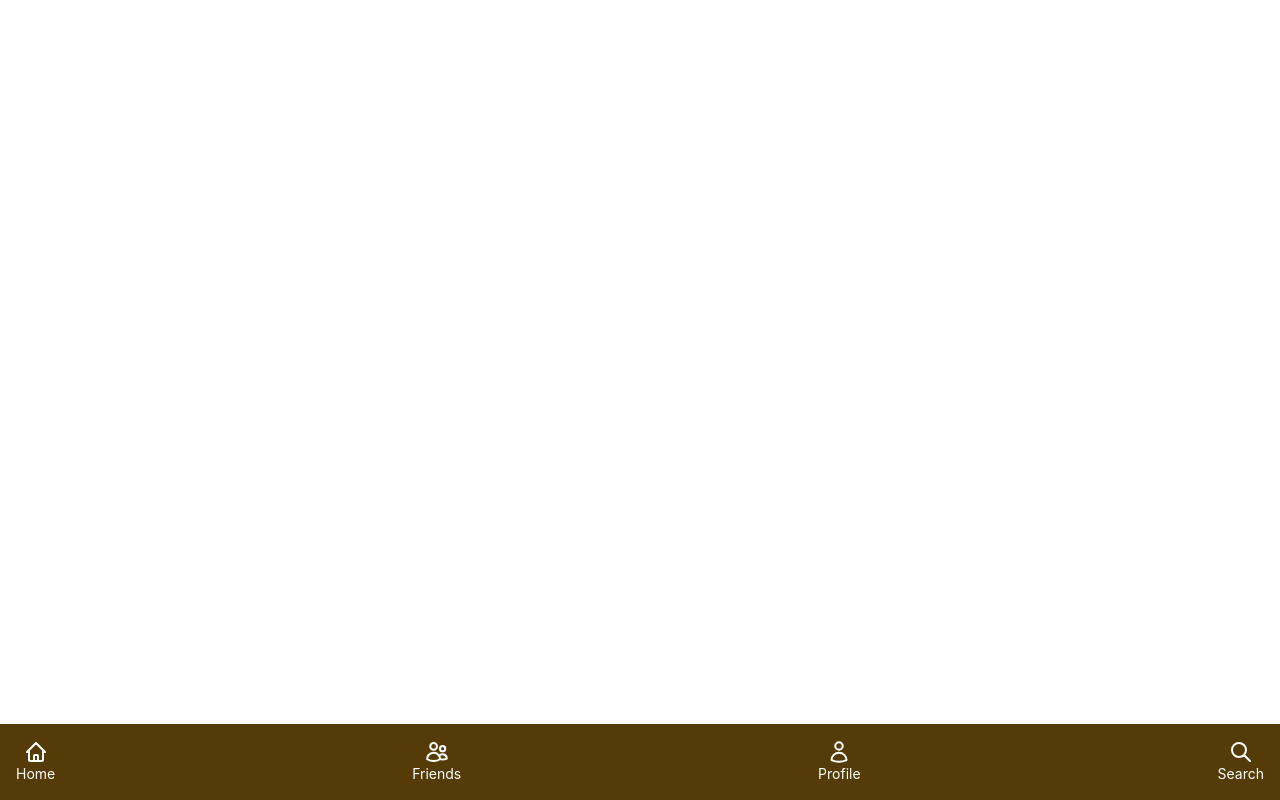
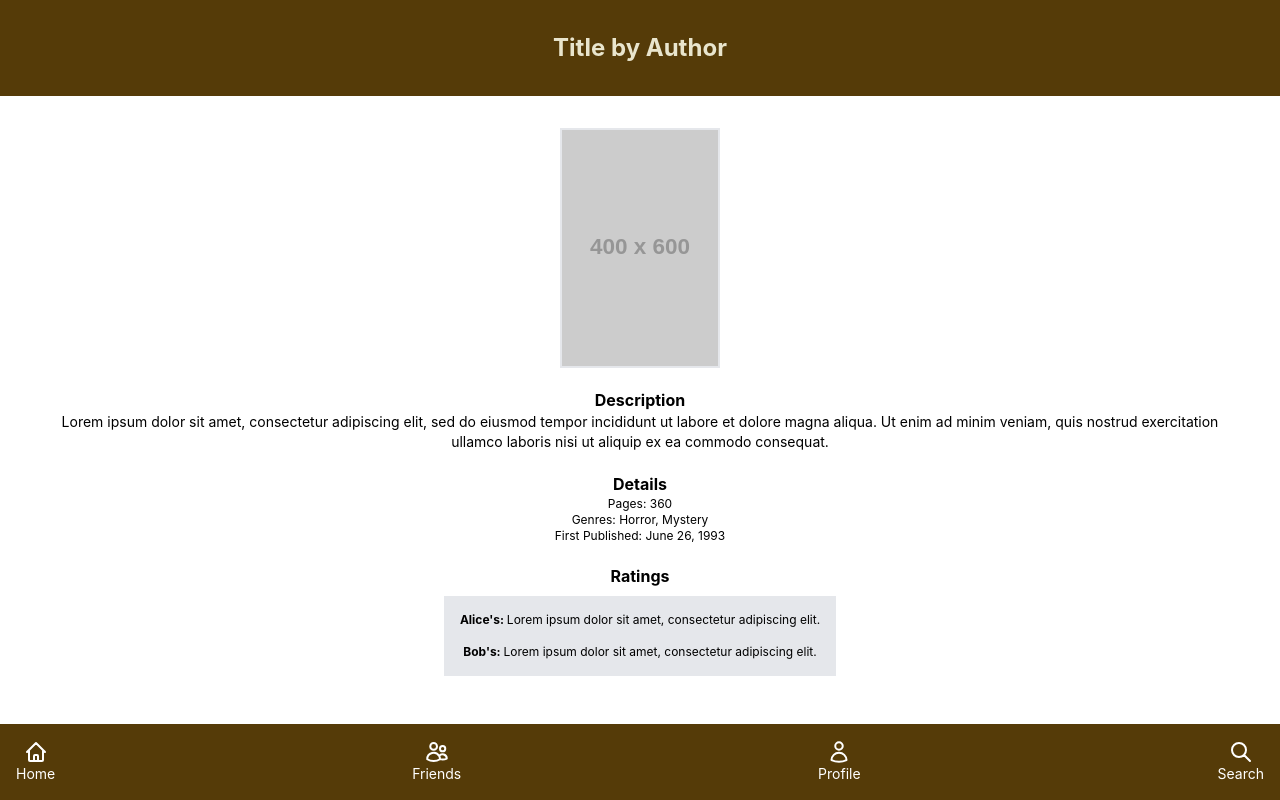
Before and after one commit to agiledev-students-spring2024/4-final-project-readtrack, a React (Create React App) app in the folder front-end/: page /title-by-author in a window 1280 px wide. Built offline with nearby package versions, Linux system fonts and the light colour scheme.

Commit message:
added book info page, need to fix bookshelf

```diff
--- a/front-end/src/App.js
+++ b/front-end/src/App.js
@@ -17,6 +17,7 @@ import BookSearch from "./pages/BookSearch";
 import FriendShelf from "./components/FriendShelf";
 import Friends from "./pages/Friends"
 import Layout from "./components/Layout";
+import Book from "./pages/Book";
 
 import ProfilePage from './pages/Form/profile'; // Import the ProfilePage component
 
@@ -56,6 +57,7 @@ function App() {
         <Route path="/profile" element={<Layout> <ProfilePage /> </Layout>} />
         <Route path="/friend-shelf" element={<Layout> <FriendShelf /> </Layout>} />
         <Route path="/friends" element={<Layout> <Friends /> </Layout>} />
+        <Route path="/title-by-author" element={<Layout> <Book /> </Layout>} />
       </Routes>
     );
   }
--- a/front-end/src/components/bookshelf.js
+++ b/front-end/src/components/bookshelf.js
@@ -1,5 +1,6 @@
 import React from "react";
 import PropTypes from "prop-types";
+import { Link } from "react-router-dom";
 
 const BookShelf = ({ title, bookCovers = [] }) => {
   const placeholder = "https://placehold.co/400x600"; // Placeholder image URL
@@ -12,23 +13,27 @@ const BookShelf = ({ title, bookCovers = [] }) => {
       <div className="flex space-x-4 overflow-x-auto m-3">
         {bookCovers.length > 0
           ? bookCovers.map((cover, i) => (
+            <Link to="/title-by-author">
               <img
                 key={i}
                 src={cover || placeholder}
                 alt={`Book ${i + 1}`}
                 className="w-20 h-30 object-cover border-2"
               />
+            </Link>
           ))
           : Array(10)
             .fill()
             .map(
               (_, i) => (
+                <Link to="/title-by-author">
                   <img
                     key={i}
                     src={placeholder}
                     alt={`Book ${i + 1}`}
                     className="w-20 h-30 object-cover border-2"
                   />
+                </Link>
               )
             )}
       </div>
--- a/front-end/src/pages/Book.js
+++ b/front-end/src/pages/Book.js
@@ -2,16 +2,41 @@ import React from 'react';
 import Header from '../components/header';
 
 const BookPage = () => {
-    // girl idk how im gonna get here...
-    // somehow we get here from clicking on a book
+    const placeholder = "https://placehold.co/400x600";
+    return (
+        <div className="bookInfo">
+            <Header title="Title by Author" />
+            <div className="flex items-center justify-center pb-5">
 
-    // header title by author
+                <img
+                        src={placeholder}
+                        alt="Profile"
+                        className="w-40 h-60 object-cover border-2"
+                />
+            </div>
+            <div className="px-10 pb-5">
+                <b>Description</b>
+                <p className="text-sm">Lorem ipsum dolor sit amet, consectetur adipiscing elit, sed do eiusmod tempor incididunt ut labore et dolore magna aliqua. Ut enim ad minim veniam, quis nostrud exercitation ullamco laboris nisi ut aliquip ex ea commodo consequat. </p>
+            </div>
+            <div className="px-10 pb-5">
+                <b>Details</b>
+                <p className="text-xs">Pages: 360</p>
+                <p className="text-xs">Genres: Horror, Mystery</p>
+                <p className="text-xs">First Published: June 26, 1993</p>
+            </div>
+            <div className="px-10 pb-5">
+                <b>Ratings</b>
+                <div className="flex items-center justify-center">
+                    <div className="bg-gray-200 p-4 m-2 w-70 text-xs">
+                        <span className="font-bold">Alice's: </span> Lorem ipsum dolor sit amet, consectetur adipiscing elit.
+                        <br></br>
+                        <br></br>
+                        <span className="font-bold">Bob's: </span> Lorem ipsum dolor sit amet, consectetur adipiscing elit.
+                    </div>
+                </div>
+            </div>
+        </div>
+    )
+}
 
-    // big image of book cover
-
-    // description
-
-    // details = page count, publishing date idk
-
-    // ratings flows better here i think
-}
+export default BookPage
--- a/front-end/src/pages/Friends.js
+++ b/front-end/src/pages/Friends.js
@@ -2,9 +2,10 @@ import React from 'react';
 import Header from '../components/header';
 import FriendShelf from '../components/FriendShelf';
 
+// do we want the hard-coded second line for demo or no?
+
 const Friends = (props) => {
 
-    // classname ispfriendslist
     return (
         <div className="displayFriends">
             <Header title="Friends List" />
--- a/front-end/src/pages/mainHome.js
+++ b/front-end/src/pages/mainHome.js
@@ -1,20 +1,22 @@
 import React from 'react';
 import Header from '../components/header';
 import BookShelf from '../components/bookshelf';
-import FriendShelf from '../components/FriendShelf';
 
 
 const MainHome = (props) => {
 
     return (
-        <div className="bg-goodread-white" >
-            <Header title="User's Homepage" />
-            {/* <FriendShelf /> */}
-            <BookShelf title="Current Reads" />
-            <BookShelf title="Friends Current Reads" />
-            <BookShelf title="This Week's Top 10 Reads" />
-            <BookShelf title="Suggestions for You" />
+        <div cllassName="bg-goodread-white">
+            <div >
+                <Header title="User's Homepage" />
+                <BookShelf title="Current Reads" />
+                <BookShelf title="Friends Current Reads" />
+                <BookShelf title="This Week's Top 10 Reads" />
+                <BookShelf title="Suggestions for You" />
+            </div>
+
         </div>
+
     )
 }
 
```
Lines whose indentation alone changed are shown as unchanged.
